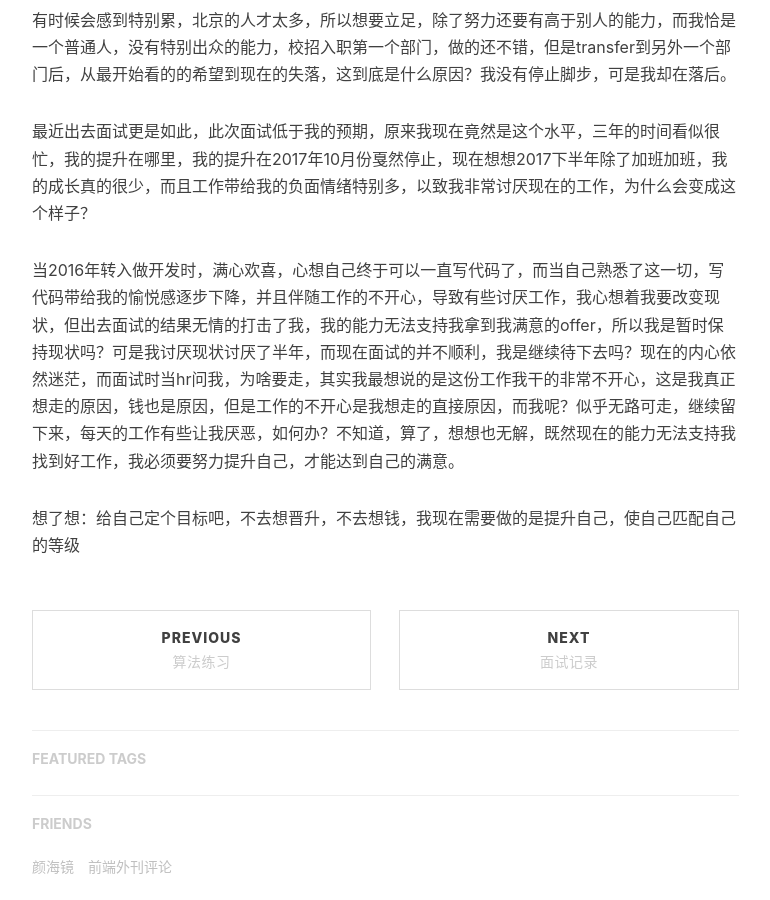
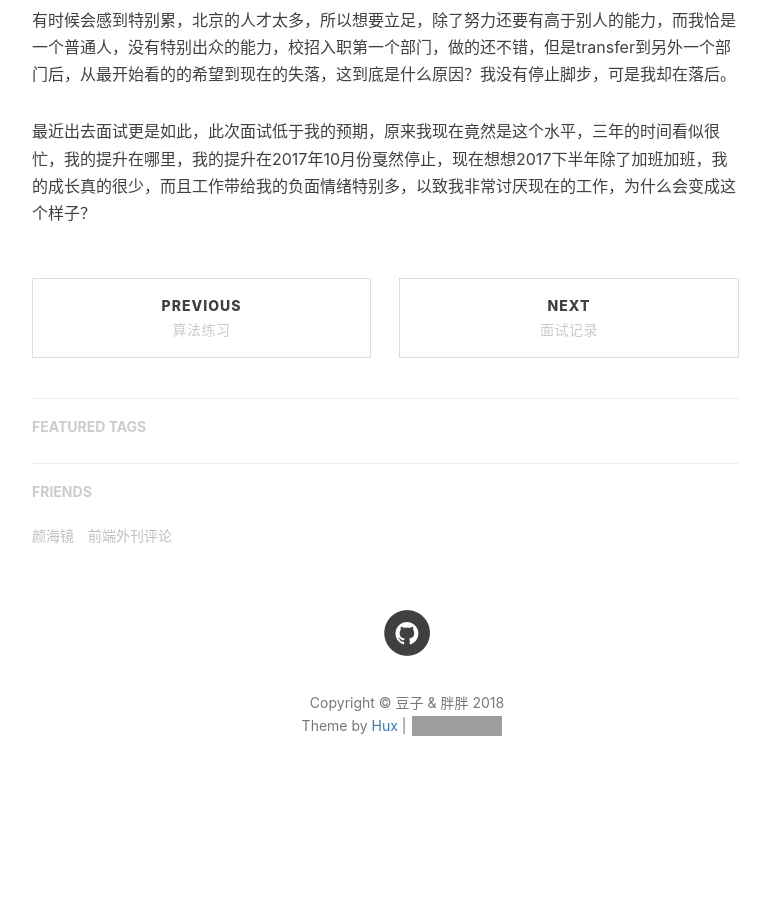
Before and after one commit to muyudou/xlf-blog, a Jekyll site: the page built from _posts/2018-03-21-心情小记.md, in a window 1280 px wide and 900 px high, scrolled down 550 px. Shown: the whole window, without its empty margins (233-1003 px from the left). Built offline with Jekyll 4.4.1, drawn with Linux system fonts in a browser that asks for light colours; nearby versions of some CDN libraries; our own code applies the rules of GitHub Pages for plain Markdown files; comment, search, counter and statistics services are not loaded; after the commit the page ends 1380 px from its top, so only the background shows below that; grey boxes are pictures that could not be loaded.

Commit message:
Update 2018-03-21-心情小记.md

```diff
--- a/_posts/2018-03-21-心情小记.md
+++ b/_posts/2018-03-21-心情小记.md
@@ -8,8 +8,3 @@
 有时候会感到特别累，北京的人才太多，所以想要立足，除了努力还要有高于别人的能力，而我恰是一个普通人，没有特别出众的能力，校招入职第一个部门，做的还不错，但是transfer到另外一个部门后，从最开始看的的希望到现在的失落，这到底是什么原因？我没有停止脚步，可是我却在落后。
 
 最近出去面试更是如此，此次面试低于我的预期，原来我现在竟然是这个水平，三年的时间看似很忙，我的提升在哪里，我的提升在2017年10月份戛然停止，现在想想2017下半年除了加班加班，我的成长真的很少，而且工作带给我的负面情绪特别多，以致我非常讨厌现在的工作，为什么会变成这个样子？
-
-当2016年转入做开发时，满心欢喜，心想自己终于可以一直写代码了，而当自己熟悉了这一切，写代码带给我的愉悦感逐步下降，并且伴随工作的不开心，导致有些讨厌工作，我心想着我要改变现状，但出去面试的结果无情的打击了我，我的能力无法支持我拿到我满意的offer，所以我是暂时保持现状吗？可是我讨厌现状讨厌了半年，而现在面试的并不顺利，我是继续待下去吗？现在的内心依然迷茫，而面试时当hr问我，为啥要走，其实我最想说的是这份工作我干的非常不开心，这是我真正想走的原因，钱也是原因，但是工作的不开心是我想走的直接原因，而我呢？似乎无路可走，继续留下来，每天的工作有些让我厌恶，如何办？不知道，算了，想想也无解，既然现在的能力无法支持我找到好工作，我必须要努力提升自己，才能达到自己的满意。
-
-
-想了想：给自己定个目标吧，不去想晋升，不去想钱，我现在需要做的是提升自己，使自己匹配自己的等级
```
